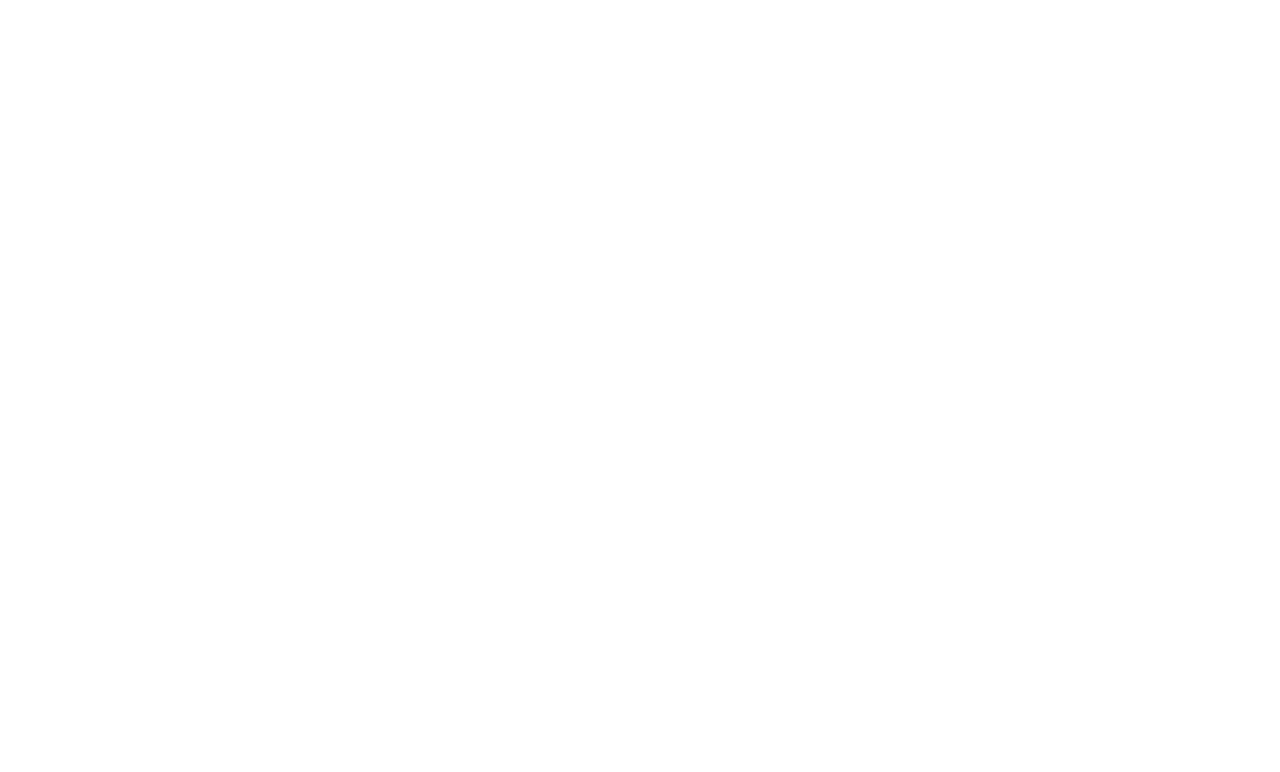
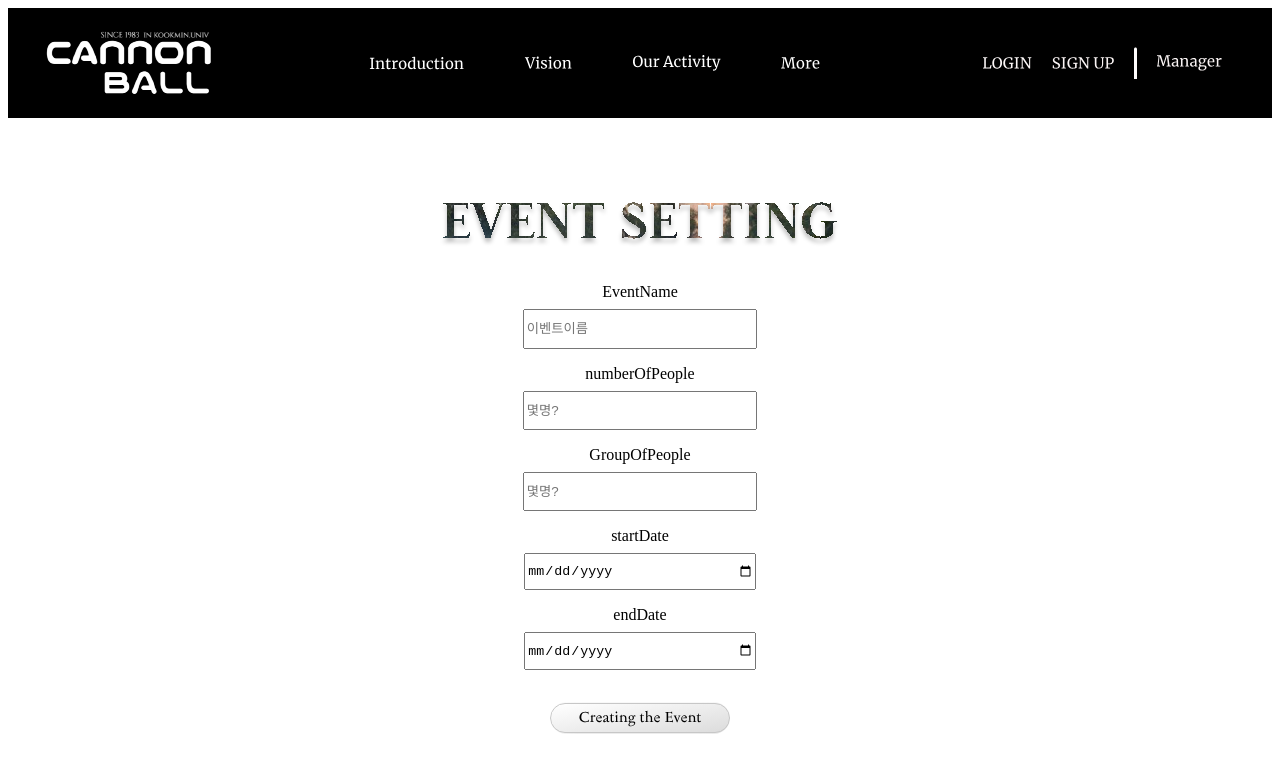
Before and after one commit to scarletYewon/CannonballWeb, a React (Create React App) app in the folder web/: page /addevent in a window 1280 px wide. Before the commit this address had no page. Shown: the top 772 px of the page. Built offline with nearby package versions, Linux system fonts and the light colour scheme.

Commit message:
addEvent

```diff
--- a/web/src/App.tsx
+++ b/web/src/App.tsx
@@ -12,6 +12,8 @@
 import Event from './pages/managePages/event';
 import Application from './pages/apply/application';
 import AppDone from './pages/apply/appDone';
+import TeamMember from './pages/apply/teamMember';
+import AddEvent from './pages/managePages/addEvent';
 
 const App:React.FC = (): JSX.Element => {
   const onSubmit = (form: { name: string, description: string}) => {
@@ -31,6 +33,8 @@
       <Route path='/managerevent' element={<Event/>}/>
       <Route path='/application' element={<Application/>}/>
       <Route path='/appdone' element={<AppDone/>}/>
+      <Route path='/teammember' element={<TeamMember/>}/>
+      <Route path='/addevent' element={<AddEvent/>}/>
     </Routes>
   );
 }
--- /dev/null
+++ b/web/src/pages/managePages/addEvent.tsx
@@ -0,0 +1,168 @@
+import axios from "axios";
+import React, { useState } from "react";
+import { useNavigate } from "react-router";
+import Header from "../../components/header";
+
+function AddEvent(){
+
+  const navigate = useNavigate();
+
+  return(
+    <div>
+      <Header/>
+      <div
+        style={{
+          height: '88vh',
+          display: 'flex',
+          alignItems: 'center',
+        }}
+      >
+        <div
+          style={{
+            margin: '0 auto',
+          }}
+        >
+          <div>
+            <img src="img/icon_eventsetting.svg"/>
+          </div>
+          <div
+            style={{
+              textAlign: 'center',
+              marginTop: '2em',
+            }}
+          >
+            <div
+              style={{
+                marginBottom: '1em',
+              }}
+            >
+              <div
+                style={{
+                  marginBottom: '.5em',
+                }}
+              >
+                EventName
+              </div>
+              <div>
+                <input
+                  name="eventName"
+                  placeholder="이벤트이름"
+                  type={'text'}
+                  style={{
+                    width: '17em',
+                    height: '2.5em',
+                  }}
+                />
+              </div>
+            </div>
+            <div
+              style={{
+                marginBottom: '1em',
+              }}
+            >
+              <div
+                style={{
+                  marginBottom: '.5em',
+                }}
+              >
+                numberOfPeople
+              </div>
+              <div>
+                <input
+                  name="numberOfPeople"
+                  placeholder="몇명?"
+                  type={'text'}
+                  style={{
+                    width: '17em',
+                    height: '2.5em',
+                  }}
+                />
+              </div>
+            </div>
+            <div
+              style={{
+                marginBottom: '1em',
+              }}
+            >
+              <div
+                style={{
+                  marginBottom: '.5em',
+                }}
+              >
+                GroupOfPeople
+              </div>
+              <div>
+                <input
+                  name="groupOfPeople"
+                  placeholder="몇명?"
+                  type={'text'}
+                  style={{
+                    width: '17em',
+                    height: '2.5em',
+                  }}
+                />
+              </div>
+            </div>
+            <div
+              style={{
+                marginBottom: '1em',
+              }}
+            >
+              <div
+                style={{
+                  marginBottom: '.5em',
+                }}
+              >
+                startDate
+              </div>
+              <div>
+                <input
+                  name="startDate"
+                  type={'date'}
+                  style={{
+                    width: '17em',
+                    height: '2.5em',
+                  }}
+                />
+              </div>
+            </div>
+            <div
+              style={{
+                marginBottom: '1em',
+              }}
+            >
+              <div
+                style={{
+                  marginBottom: '.5em',
+                }}
+              >
+                endDate
+              </div>
+              <div>
+                <input
+                  name="endDate"
+                  type={'date'}
+                  style={{
+                    width: '17em',
+                    height: '2.5em',
+                  }}
+                />
+              </div>
+            </div>
+          </div>
+          <div
+            style={{
+              textAlign:'center',
+              marginTop: '2em',
+            }}
+          >
+            <img src="img/btn_createevent.svg"/>
+          </div>
+
+        </div>
+      </div>
+    </div>
+  )
+}
+
+export default AddEvent;
```
Also changed, not shown: web/public/img/btn_createevent.svg (added), web/public/img/icon_eventsetting.svg (added).
